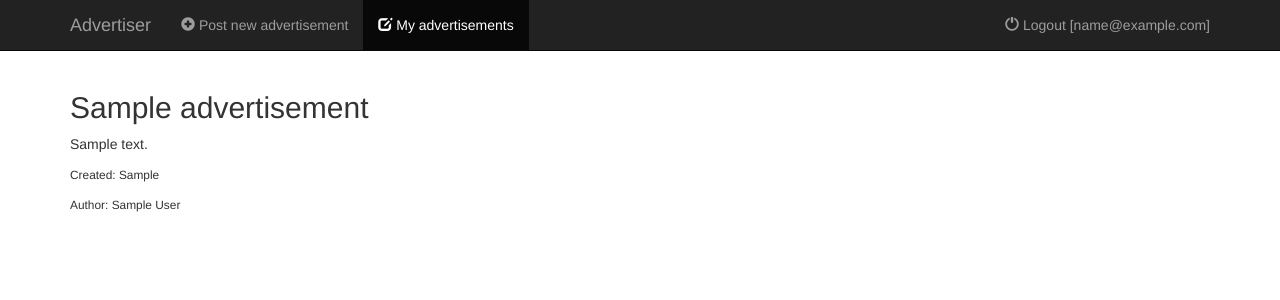
After one commit to Dariuxa/mediapark, a CodeIgniter app: page /mediapark/my-advertisements in a window 1280 px wide. The commit adds this page. Shown: the top 300 px of the page. Run offline with CodeIgniter, Linux system fonts and the light colour scheme; the visitor is signed in with stand-in values (Sample User, id 1); tables that the repository leaves empty or names only in its code hold one stand-in row (values such as "Sample post").

Commit message:
View advertisements (global and user only) Minor fixes

```diff
--- a/application/config/routes.php
+++ b/application/config/routes.php
@@ -54,6 +54,9 @@ $route['login'] = 'user/login';
 $route['logout'] = 'user/logout';
 
 $route['new'] = 'adv/new_advertisement';
+$route['my-advertisements'] = 'adv/my_advertisements';
+$route['my-advertisements/(:num)'] = 'adv/my_advertisements/$1';
+$route['(:num)'] = 'adv/index/$1';
 
 $route['default_controller'] = 'adv';
 $route['404_override'] = '';
--- a/application/controllers/Adv.php
+++ b/application/controllers/Adv.php
@@ -7,14 +7,17 @@ defined('BASEPATH') OR exit('No direct script access allowed');
 class adv extends CI_Controller
 {
 
-    public function index()
+    public function index($page = 0)
     {
         $this->load->view('view_top');
+        $this->show_ads_list($page);
         $this->load->view('view_bottom');
     }
 
     public function new_advertisement()
     {
+        if(!$this->session->userdata('logged_in')) redirect();
+
         $this->load->library('form_validation');
         $this->form_validation->set_error_delimiters('<p class="text-danger">','</p>');
 
@@ -42,4 +45,53 @@ class adv extends CI_Controller
         }
     }
 
+    public function my_advertisements($page = 0)
+    {
+        if(!$this->session->userdata('logged_in')) redirect();
+        $this->load->view('view_top');
+        $this->show_ads_list($page,$this->session->userdata('id'),'my-advertisements');
+        $this->load->view('view_bottom');
+    }
+
+    private function show_ads_list($page, $user = 0, $url = '')
+    {
+        $this->load->model('model_advertisements');
+
+        $this->load->library('pagination');
+        $config['base_url'] = base_url().$url;
+        $config['total_rows'] = $this->model_advertisements->adv_count($user);
+        $config['uri_segment'] = $url?2:1;
+        $config['per_page'] = 10;
+        $choice = $config["total_rows"] / $config["per_page"];
+        $config["num_links"] = floor($choice);
+
+        // bootstrap pagination class integration
+        $config['full_tag_open'] = '<ul class="pagination">';
+        $config['full_tag_close'] = '</ul>';
+        $config['first_link'] = false;
+        $config['last_link'] = false;
+        $config['first_tag_open'] = '<li>';
+        $config['first_tag_close'] = '</li>';
+        $config['prev_link'] = '&laquo';
+        $config['prev_tag_open'] = '<li class="prev">';
+        $config['prev_tag_close'] = '</li>';
+        $config['next_link'] = '&raquo';
+        $config['next_tag_open'] = '<li>';
+        $config['next_tag_close'] = '</li>';
+        $config['last_tag_open'] = '<li>';
+        $config['last_tag_close'] = '</li>';
+        $config['cur_tag_open'] = '<li class="active"><a>';
+        $config['cur_tag_close'] = '</a></li>';
+        $config['num_tag_open'] = '<li>';
+        $config['num_tag_close'] = '</li>';
+
+        $this->pagination->initialize($config);
+
+        $data['ads_list'] = $this->model_advertisements->adv_list($user,$config['per_page'],$data['page'] = $page);
+
+        $data['pagination'] = $this->pagination->create_links();
+
+        $this->load->view('adv/view_adv_list',$data);
+    }
+
 }
--- a/application/models/Model_advertisements.php
+++ b/application/models/Model_advertisements.php
@@ -18,4 +18,24 @@ class model_advertisements extends CI_Model
         $this->db->insert('advertisements', $data);
     }
 
+    function adv_count($user)
+    {
+        $this->db->select('id');
+        if($user)
+            $this->db->where('user_id',$user);
+        return $this->db->get('advertisements')->num_rows();
+    }
+
+    function adv_list($user, $limit, $page)
+    {
+        $this->db->select('advertisements.*,users.name');
+        $this->db->join('users','user_id = users.id','left');
+        if($user)
+            $this->db->where('user_id',$user);
+        $this->db->order_by('created','desc');
+        $this->db->limit($limit);
+        $this->db->offset($page);
+        return $this->db->get('advertisements')->result_array();
+    }
+
 }
--- /dev/null
+++ b/application/views/adv/view_adv_list.php
@@ -0,0 +1,28 @@
+<?php
+defined('BASEPATH') OR exit('No direct script access allowed');
+?>
+<div class="container">
+    <?php if(isset($ads_list) && !empty($ads_list)): ?>
+        <div class="row"><?php
+            foreach($ads_list as $ad): ?>
+
+            <div class="col-sm-12 list-container">
+                <h2><?=$ad['title']?></h2>
+                <p><?=nl2br($ad['description'])?></p>
+                <p><small>Created: <?=$ad['created']?></small></p>
+                <p><small>Author: <?=$ad['name']?></small></p>
+            </div><?php   endforeach; ?>
+
+        </div><?php
+        if(isset($pagination)): ?>
+
+            <div class="row">
+                <div class="col-md-12 text-center"><?=$pagination; ?></div>
+            </div>
+        <?php endif; ?>
+    <?php else: ?>
+        <div class="alert alert-danger col-md-12 text-center">
+            No advertisements...
+        </div>
+    <?php endif; ?>
+</div>
--- a/application/views/view_bottom.php
+++ b/application/views/view_bottom.php
@@ -1,10 +1,8 @@
 <?php
 defined('BASEPATH') OR exit('No direct script access allowed');
-?>
-<!-- jQuery -->
+?><!--
 <script type="text/javascript" src="public/js/jquery-1.11.3.min.js"></script>
-<!-- Bootstrap Core JavaScript -->
-<script type="text/javascript" src="public/js/bootstrap.min.js"></script>
+<script type="text/javascript" src="public/js/bootstrap.min.js"></script>-->
     <!-- /.container -->
     </body>
 
--- a/application/views/view_top.php
+++ b/application/views/view_top.php
@@ -11,7 +11,7 @@ defined('BASEPATH') OR exit('No direct script access allowed');
     <link href="public/css/custom.css" rel="stylesheet" type="text/css"/>
 </head>
 <body>
-<nav class="navbar navbar navbar-static-top" role="navigation">
+<nav class="navbar navbar-inverse navbar-static-top" role="navigation">
     <div class="container">
         <div class="navbar-header">
             <button type="button" class="navbar-toggle" data-toggle="collapse" data-target="#navigation">
@@ -26,13 +26,13 @@ defined('BASEPATH') OR exit('No direct script access allowed');
             if($this->session->userdata('logged_in')){?>
 
             <ul class="nav navbar-nav">
-                <li<?=$this->uri->segment(2) == 'new'?' class="active"':''?>>
+                <li<?=$this->uri->segment(1) == 'new'?' class="active"':''?>>
                     <a href="<?='new'?>">
                         <span class="glyphicon glyphicon-plus-sign" aria-hidden="true"></span>
                         Post new advertisement
                     </a>
                 </li>
-                <li<?=$this->uri->segment(2) == 'my-advertisements'?' class="active"':''?>>
+                <li<?=$this->uri->segment(1) == 'my-advertisements'?' class="active"':''?>>
                     <a href="<?='my-advertisements'?>">
                         <span class="glyphicon glyphicon-edit" aria-hidden="true"></span>
                         My advertisements
@@ -53,13 +53,13 @@ defined('BASEPATH') OR exit('No direct script access allowed');
                 </li><?php
                 else: ?>
 
-                <li<?=$this->uri->segment(2) == 'login'?' class="active"':''?>>
+                <li<?=$this->uri->segment(1) == 'login'?' class="active"':''?>>
                     <a href="<?='login'?>">
                         <span class="glyphicon glyphicon-lock" aria-hidden="true"></span>
                         Log in
                     </a>
                 </li>
-                <li<?=$this->uri->segment(2) == 'register'?' class="active"':''?>>
+                <li<?=$this->uri->segment(1) == 'register'?' class="active"':''?>>
                     <a href="<?='register'?>">
                         <span class="glyphicon glyphicon-user" aria-hidden="true"></span>
                         New user registration
--- /dev/null
+++ b/public/css/custom.css
@@ -0,0 +1,3 @@
+.list-container:nth-of-type(even) {
+    background: #e0e0e0;
+}
```
